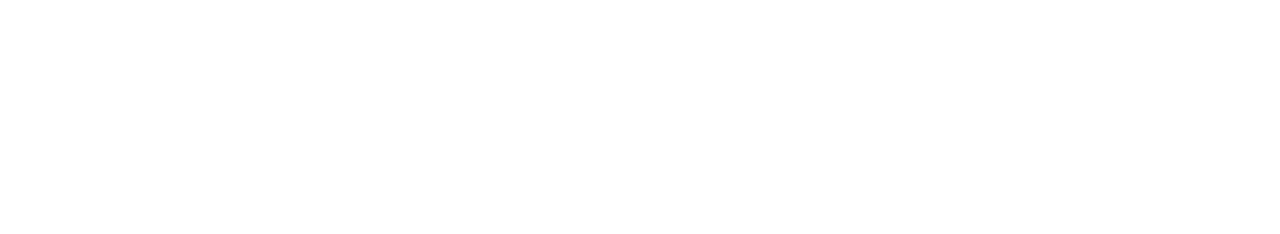
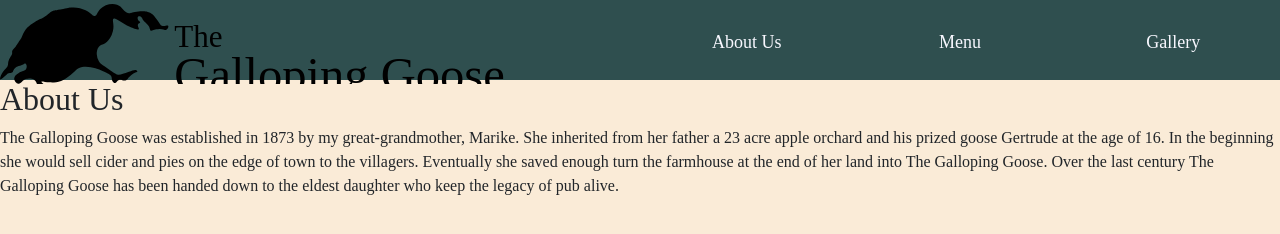
Before and after one commit to JakeTheCodingSnake/DawsonCabin, a plain HTML site: page lab10.html in a window 1280 px wide. Drawn offline with nearby package versions, Linux system fonts and the light colour scheme.

Commit message:
updates to lab10

```diff
--- a/lab10.html
+++ b/lab10.html
@@ -5,8 +5,45 @@
     <meta name="viewport" content="width=device-width, initial-scale=1.0">
     <meta http-equiv="X-UA-Compatible" content="ie=edge">
     <title>Food Place</title>
+    <link rel="stylesheet" href="https://stackpath.bootstrapcdn.com/bootstrap/4.3.1/css/bootstrap.min.css" integrity="sha384-ggOyR0iXCbMQv3Xipma34MD+dH/1fQ784/j6cY/iJTQUOhcWr7x9JvoRxT2MZw1T" crossorigin="anonymous">
+    <link rel = "stylesheet" href = "./lab10_styles.css">
+    <link href="https://fonts.googleapis.com/css?family=Poppins&display=swap" rel="stylesheet">
+    <script src="https://code.jquery.com/jquery-3.3.1.slim.min.js" integrity="sha384-q8i/X+965DzO0rT7abK41JStQIAqVgRVzpbzo5smXKp4YfRvH+8abtTE1Pi6jizo" crossorigin="anonymous"></script>
+    <script src="https://cdnjs.cloudflare.com/ajax/libs/popper.js/1.14.7/umd/popper.min.js" integrity="sha384-UO2eT0CpHqdSJQ6hJty5KVphtPhzWj9WO1clHTMGa3JDZwrnQq4sF86dIHNDz0W1" crossorigin="anonymous"></script>
+    <script src="https://stackpath.bootstrapcdn.com/bootstrap/4.3.1/js/bootstrap.min.js" integrity="sha384-JjSmVgyd0p3pXB1rRibZUAYoIIy6OrQ6VrjIEaFf/nJGzIxFDsf4x0xIM+B07jRM" crossorigin="anonymous"></script>
 </head>
 <body>
+    <header>
+        <div class = "container m-0 p-0">
+            <div class = "row text-center">
+                <div class = "col-6 logo mt-1">
 
+                </div>
+                <div class = "col-2 my-auto">
+                    <a href = "#aboutSection">About Us</a>
+                </div>
+                <div class = "col-2 my-auto">
+                    <a href = "#menuSection">Menu</a>
+                </div>
+                <div class = "col-2 my-auto">
+                    <a href = "#gallerySection">Gallery</a>
+                </div>
+            </div>
+        </div>
+    </header>
+    <main>
+        <section class = "about" id = "aboutSection">
+            <h2>About Us</h2>
+            <p>
+                The Galloping Goose was established in 1873 by my great-grandmother, Marike. She inherited from her father a 23 acre apple orchard and his prized goose Gertrude at the age of 16. In the beginning she would sell cider and pies on the edge of town to the villagers. Eventually she saved enough turn the farmhouse at the end of her land into The Galloping Goose. Over the last century The Galloping Goose has been handed down to the eldest daughter who keep the legacy of pub alive.
+            </p>
+        </section>
+        <section class = "menu" id = "menuSection">
+
+        </section>
+        <section class = "gallery" id = "gallerySection">
+
+        </section>
+    </main>
 </body>
 </html>
--- /dev/null
+++ b/lab10_styles.css
@@ -0,0 +1,41 @@
+body {
+    background-color: antiquewhite;
+    font-family: "Poppins', sans-serif";
+}
+
+header {
+    height: 5rem;
+    padding: 0;
+    margin: 0;
+    background-color: darkslategray;
+    color: ghostwhite;
+}
+
+a {
+    color: ghostwhite;
+    font-size: 18px;
+}
+
+a:hover {
+    color:teal;
+    font-size: 20px;
+    text-decoration: none;
+}
+
+.row {
+    margin: 0;
+    padding: 0;
+    width: 100vw;
+}
+
+.container {
+
+}
+
+.logo {
+    width: 100%;
+    height: 5rem;
+    background: url("./lab10_images/Logo.svg");
+    background-size: cover;
+
+}
```
Also changed, not shown: lab10_images/Logo.svg (added), lab10_images/beer-3623913_1920.jpg (added), lab10_images/beer-4010936_1920.jpg (added), lab10_images/country-2483728_1920.jpg (added), lab10_images/pub-4157100_1920.jpg (added), lab10_images/studland-1101904_1920.jpg (added), lab10_images/village-3434946_1920.jpg (added).
